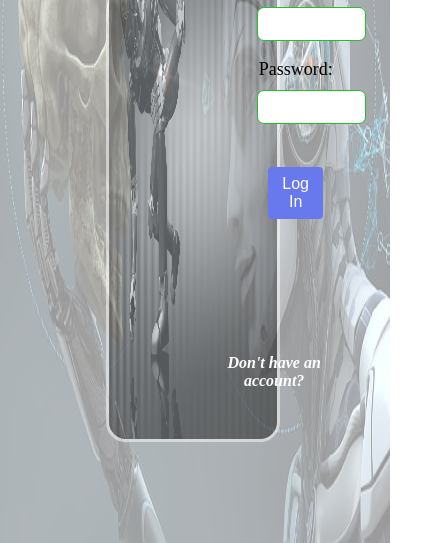
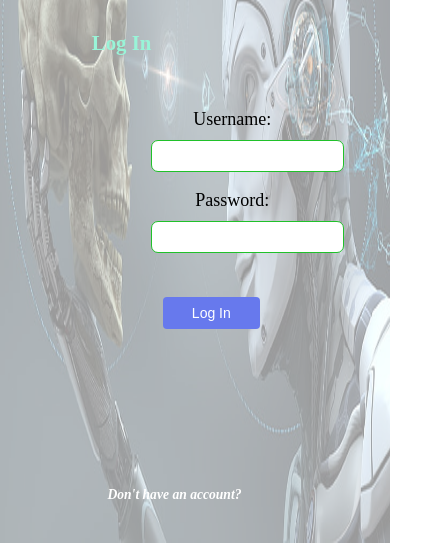
Before and after one commit to wajidakhtar4321/Voice-Recognition-System, a plain HTML site: page Log in.html in a window 390 px wide. Shown: the part 301-844 px from the top of the page, 427 px wide, since content can reach past the window. Drawn offline with Linux system fonts and the light colour scheme.

Commit message:
Update Log in.css

```diff
--- a/Log in.css
+++ b/Log in.css
@@ -4,11 +4,17 @@
     box-sizing: border-box;
 }
 
+body {
+
+    text-align: center;
+}
+
 #im2 {
     height: 100%;
     width: 100%;
-    position: absolute;
+    position: fixed;
     opacity: 0.4;
+    display: flex;
 }
 
 #login {
@@ -18,8 +24,9 @@
     justify-content: center;
     text-align: center;
 
-    /* background-color: conic-gradient(red, blue, yellow, green); */
+
 }
+
 
 #im1 {
     margin-top: 23vh;
@@ -28,6 +35,7 @@
     width: 45%;
     border-radius: 20px;
     border: 3px solid white;
+
 
 }
 
@@ -92,13 +100,13 @@ input {
     width: 30%;
     padding: 3px;
     gap: 5px;
-    /* background-color: #81db84; */
+
     color: red;
     border: none;
     border-radius: 4px;
     font-size: 16px;
     cursor: pointer;
-    /* margin-top: 12.5vh; */
+
     margin-top: 9.3vh;
     margin-left: 8.5vw;
     text-decoration: none;
@@ -146,3 +154,63 @@ button:hover {
     margin-top: 59vh;
     margin-left: 4vw;
 }
+
+@media(max-width:1024px) {
+    #login {
+        flex-direction: column;
+        align-items: center
+    }
+
+    #im1 {
+        width: 70%;
+        margin-bottom: 1.5rem
+    }
+
+    #page {
+        width: 90%;
+        max-width: 500px
+    }
+}
+
+@media(max-width:768px) {
+    #h2 {
+        font-size: 1.6rem
+    }
+
+    #page>h4 {
+        font-size: .9rem
+    }
+
+    input {
+        font-size: 13px
+    }
+
+    button {
+        font-size: 15px;
+        padding: 10px
+    }
+}
+
+@media(max-width:480px) {
+    #h2 {
+        font-size: 1.3rem
+    }
+
+    #page {
+        padding: 1rem
+    }
+
+    #page>h4 {
+        font-size: .85rem;
+        margin-bottom: 1rem
+    }
+
+    button {
+        font-size: 14px;
+        padding: 8px
+    }
+
+    #im1 {
+        display: none
+    }
+}
```
